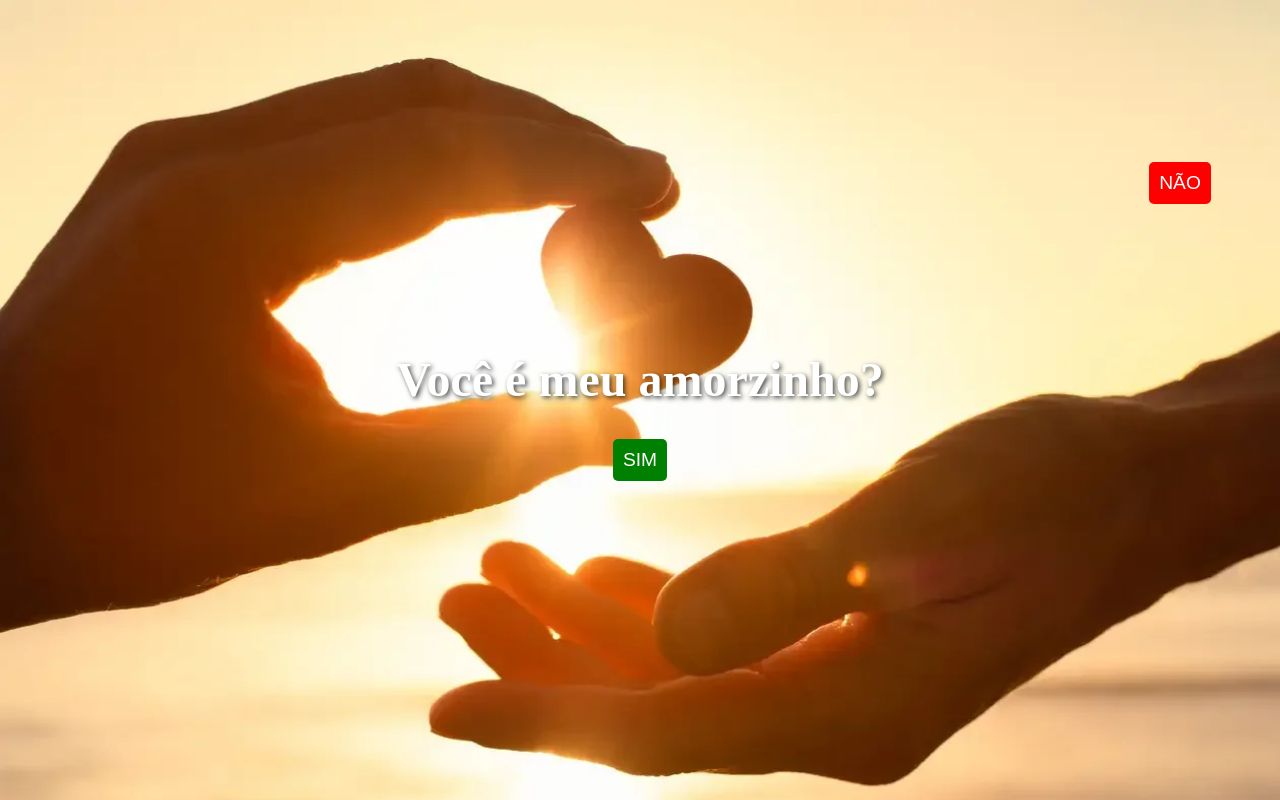
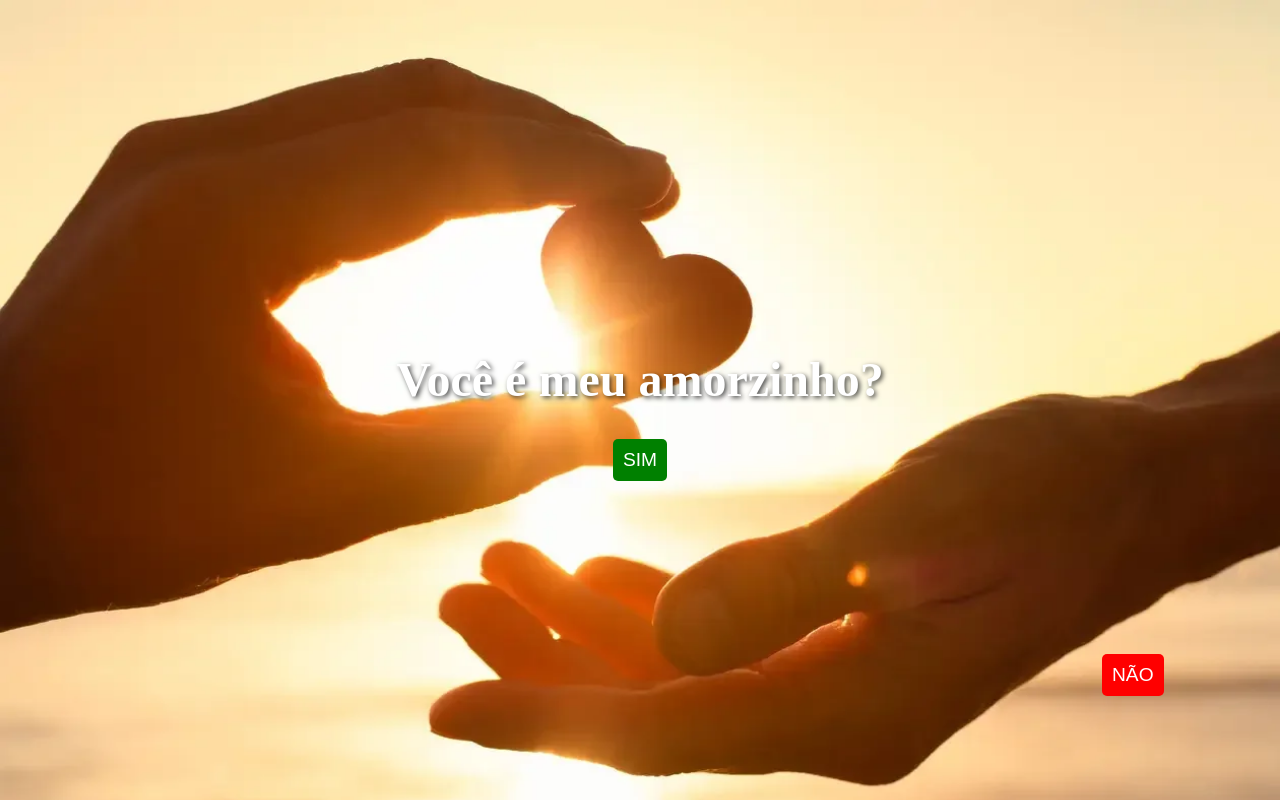
Before and after one commit to brunavillanova/questionario-de-namoro, a plain HTML site: page index.html in a window 1280 px wide. Both pictures are taken after a click on the button "NÃO". Drawn offline with Linux system fonts and the light colour scheme.

Commit message:
questionario

```diff
--- a/index.html
+++ b/index.html
@@ -62,18 +62,19 @@
     </style>
 </head>
 <body>
-
     <h1>Você é meu amorzinho?</h1>
     <button id="sim">SIM</button>
-    <button id="nao" onmouseover="moveNao()">NÃO</button>
+    <button id="nao" onclick="moveNao()">NÃO</button>
 
     <script>
         function moveNao() {
             const naoButton = document.getElementById('nao');
-            const x = Math.random() * (window.innerWidth - 100); // 100 é a largura do botão
-            const y = Math.random() * (window.innerHeight - 50); // 50 é a altura do botão
+            const x = Math.random() * (window.innerWidth - 100);
+            const y = Math.random() * (window.innerHeight - 50);
             naoButton.style.left = x + 'px';
             naoButton.style.top = y + 'px';
+            naoButton.style.transform = 'scale(1.1)';
+            setTimeout(() => naoButton.style.transform = 'scale(1)', 300);
         }
 
         document.getElementById('sim').addEventListener('click', () => {
@@ -81,7 +82,7 @@
             window.open('https://www.youtube.com/watch?v=JqIHlDVqUTw', '_blank');
         });
     </script>
+</body>
 
-    </body>
 
 </html>
```
